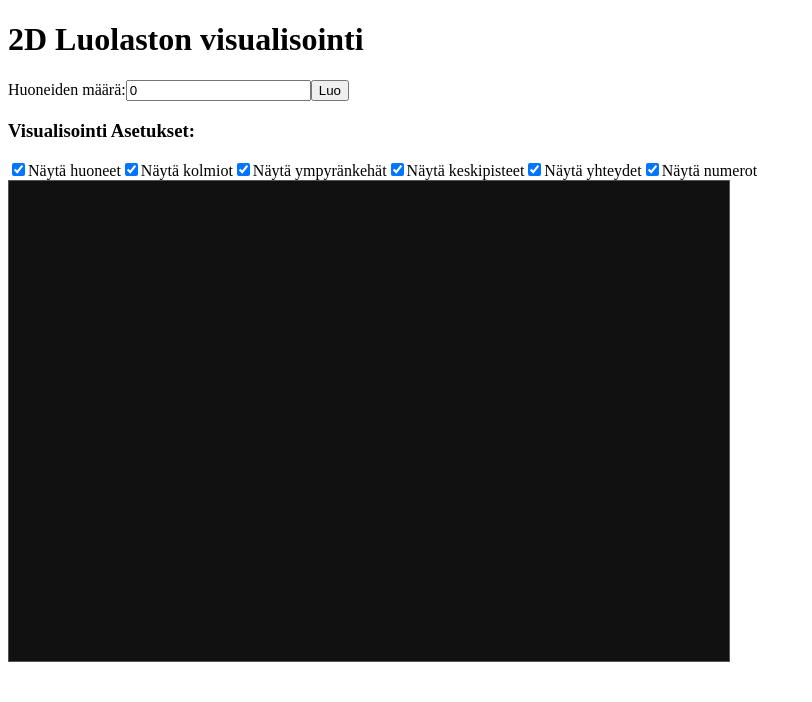
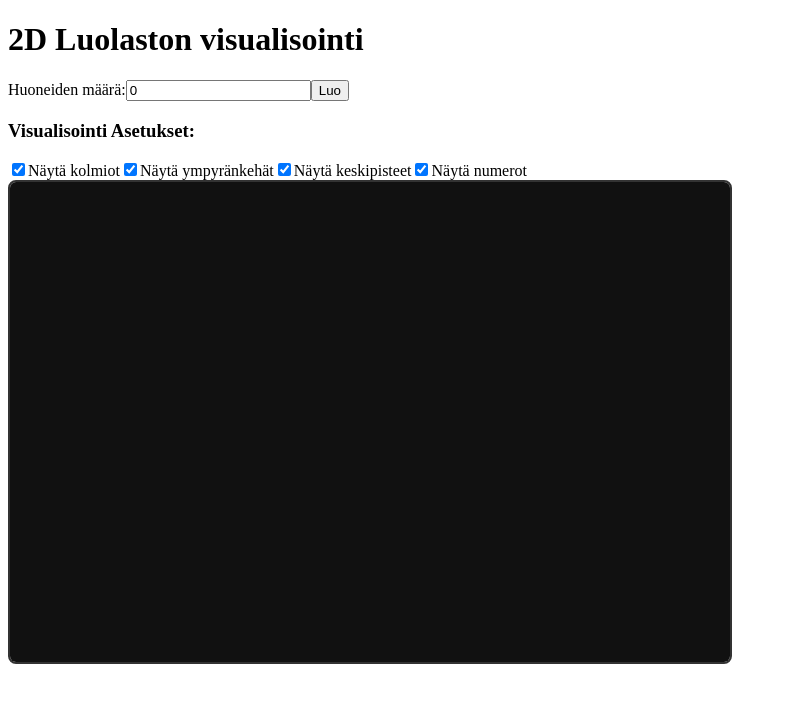
Before and after one commit to JuhoSiitonen/DungeonGenerator, a React (Vite) app in the folder dungeon-generator/: page / in a window 1280 px wide. Both pictures are taken after a click on the button "Luo". Shown: the top 702 px of the page, without its empty margins (0-812 px from the left). Built offline with nearby package versions, Linux system fonts and the light colour scheme.

Commit message:
visualizations to bowyer watson triangulation!

```diff
--- a/dungeon-generator/src/App.tsx
+++ b/dungeon-generator/src/App.tsx
@@ -1,7 +1,8 @@
 import { useState } from "react"
 import { DungeonMap }  from "./components/DungeonMap.tsx"
-import { createMapAndRooms, type DungeonMapMatrix } from "./components/dungeonMap"
+import { createMapAndRooms } from "./components/dungeonMap"
 import { VisualizationControls } from "./components/VisualizationControls.tsx"
+import type { DungeonMapMatrix } from "./components/types.ts"
 
 export interface RoomSpecifics {
   width: number,
@@ -15,11 +16,9 @@ function App() {
   const [roomCount, setRoomCount] = useState(0)
   const [roomSpecifics, setRoomSpecifics] = useState<RoomSpecifics[]>([])
    const [visualOptions, setVisualOptions] = useState({
-    showRooms: true,
     showTriangles: true,
     showCircumcircles: true,
     showRoomCenters: true,
-    showConnections: true,
     showRoomNumbers: true
   })
 
@@ -46,7 +45,7 @@ function App() {
         </form>
       <VisualizationControls options={visualOptions} onChange={handleVisualOptionChange} />
       {map.length > 0 &&
-      <DungeonMap dungeon={map} tileSize={12} roomSpecifics={roomSpecifics}/>
+      <DungeonMap dungeon={map} tileSize={12} roomSpecifics={roomSpecifics} visualOptions={visualOptions}/>
      }
     </div>
   )
--- a/dungeon-generator/src/components/DungeonMap.tsx
+++ b/dungeon-generator/src/components/DungeonMap.tsx
@@ -1,15 +1,9 @@
 import { useEffect, useRef } from 'react'
-import type { DungeonMapMatrix } from './dungeonMap'
-import type { RoomSpecifics } from '../App'
-import { circumCircleCalculator } from './algorithms/helpers'
+import { delaunayTriangulation } from './algorithms/delaunayTriangulation'
+import type { DungeonMapProps } from './types'
 
-type Props = {
-  dungeon: DungeonMapMatrix
-  tileSize?: number
-  roomSpecifics?: RoomSpecifics[]
-}
 
-export const DungeonMap = ({ dungeon, tileSize = 10, roomSpecifics }: Props): JSX.Element => {
+export const DungeonMap = ({ dungeon, tileSize = 10, roomSpecifics, visualOptions }: DungeonMapProps): JSX.Element => {
   const canvasRef = useRef<HTMLCanvasElement>(null)
 
   useEffect(() => {
@@ -21,6 +15,7 @@ export const DungeonMap = ({ dungeon, tileSize = 10, roomSpecifics }: Props): JS
 
     ctx.clearRect(0, 0, canvas.width, canvas.height)
 
+    // 1. Piirrä luolasto pohja
       dungeon.forEach((row, y) => {
         row.forEach((tile, x) => {
           switch (tile) {
@@ -38,26 +33,41 @@ export const DungeonMap = ({ dungeon, tileSize = 10, roomSpecifics }: Props): JS
         })
       })
 
-    console.log(roomSpecifics)
 
-    if (roomSpecifics && roomSpecifics.length >= 3) {
-    for (let i = 0; i < roomSpecifics.length - 2; i++) {
-      const p1 = roomSpecifics[i]
-      const p2 = roomSpecifics[i + 1]
-      const p3 = roomSpecifics[i + 2]
+    if (roomSpecifics.length > 3) {
+      const triangles = delaunayTriangulation(roomSpecifics)
 
-      // eslint-disable-next-line @typescript-eslint/no-unused-vars
-      const canvasHeight = dungeon.length
-      const circle = circumCircleCalculator(
-        { x: p1.xCenter, y:  p1.yCenter },
-        { x: p2.xCenter, y:  p2.yCenter },
-        { x: p3.xCenter, y:  p3.yCenter }
-      )
-      console.log('Drawing circle at:', circle.center.x, circle.center.y, 'radius:', circle.radius)
+      // 2. Piirrä kolmioiden reunat
+      if (visualOptions.showTriangles) {
+        ctx.strokeStyle = '#FFD700' // Kulta
+        ctx.lineWidth = 3
+        triangles.forEach((triangle, index) => {
+          ctx.beginPath()
+          ctx.moveTo(triangle.coordinates[0].x * tileSize, triangle.coordinates[0].y * tileSize)
+          ctx.lineTo(triangle.coordinates[1].x * tileSize, triangle.coordinates[1].y * tileSize)
+          ctx.lineTo(triangle.coordinates[2].x * tileSize, triangle.coordinates[2].y * tileSize)
+          ctx.closePath()
+          ctx.stroke()
 
+          // Kolmion numero keskelle
+          if (visualOptions.showRoomNumbers) {
+            const centerX = (triangle.coordinates[0].x + triangle.coordinates[1].x + triangle.coordinates[2].x) / 3 * tileSize
+            const centerY = (triangle.coordinates[0].y + triangle.coordinates[1].y + triangle.coordinates[2].y) / 3 * tileSize
+            ctx.fillStyle = 'yellow'
+            ctx.font = '14px Arial'
+            ctx.textAlign = 'center'
+            ctx.fillText(`T${index + 1}`, centerX, centerY)
+          }
+        })
+      }
+
+      // 3. Piirrä ympyränkehät
+      if (visualOptions.showCircumcircles) {
+        ctx.strokeStyle = '#FF4444' // Punainen
+        ctx.lineWidth = 2
+        triangles.forEach((triangle) => {
+          const circle = triangle.circumcircle
           ctx.beginPath()
-      ctx.strokeStyle = 'red'
-      ctx.lineWidth = 1
           ctx.arc(
           circle.center.x * tileSize,
           circle.center.y * tileSize,
@@ -66,16 +76,48 @@ export const DungeonMap = ({ dungeon, tileSize = 10, roomSpecifics }: Props): JS
           2 * Math.PI
           )
           ctx.stroke()
+
+          // Ympyrän keskipiste
+          ctx.fillStyle = '#FF4444'
+          ctx.beginPath()
+          ctx.arc(circle.center.x * tileSize, circle.center.y * tileSize, 3, 0, 2 * Math.PI)
+          ctx.fill()
+
+        })
       }
+
     }
-    }, [dungeon, tileSize, roomSpecifics])
+
+    // 4. Piirrä huoneiden keskipisteet ja numerot
+    if (visualOptions.showRoomCenters) {
+      roomSpecifics.forEach((room, index) => {
+        // Piste
+        ctx.fillStyle = 'white'
+        ctx.beginPath()
+        ctx.arc(room.xCenter * tileSize, room.yCenter * tileSize, 7, 0, 2 * Math.PI)
+        ctx.fill()
+        ctx.strokeStyle = 'black'
+        ctx.lineWidth = 2
+        ctx.stroke()
+
+        // Numero
+        if (visualOptions.showRoomNumbers) {
+          ctx.fillStyle = 'black'
+          ctx.font = 'bold 12px Arial'
+          ctx.textAlign = 'center'
+          ctx.fillText(`${index + 1}`, room.xCenter * tileSize, room.yCenter * tileSize + 4)
+        }
+      })
+    }
+
+  }, [dungeon, roomSpecifics, tileSize, visualOptions])
 
   return (
     <canvas
       ref={canvasRef}
-      width={dungeon[0].length * tileSize}
-      height={dungeon.length * tileSize}
-      style={{ border: '1px solid #555' }}
+      width={dungeon[0]?.length * tileSize || 600}
+      height={dungeon.length * tileSize || 400}
+      style={{ border: '2px solid #333', borderRadius: '8px' }}
     />
   )
 }
--- a/dungeon-generator/src/components/VisualizationControls.tsx
+++ b/dungeon-generator/src/components/VisualizationControls.tsx
@@ -2,31 +2,27 @@
 
 export const VisualizationControls = ({ options, onChange }: {
   options: {
-    showRooms: boolean
     showTriangles: boolean
     showCircumcircles: boolean
     showRoomCenters: boolean
-    showConnections: boolean
     showRoomNumbers: boolean
   }
   onChange: (key: string, value: boolean) => void
 }) => (
-  <div className="p-4 bg-gray-100 rounded-lg mb-4">
-    <h3 className="font-bold mb-2">Visualisointi Asetukset:</h3>
-    <div className="grid grid-cols-2 gap-2">
+  <div>
+    <h3>Visualisointi Asetukset:</h3>
+    <div>
       {Object.entries(options).map(([key, value]) => (
-        <label key={key} className="flex items-center space-x-2">
+        <label key={key}>
           <input
             type="checkbox"
             checked={value}
             onChange={(e) => onChange(key, e.target.checked)}
           />
-          <span className="text-sm">
-            {key === 'showRooms' && 'Näytä huoneet'}
+          <span>
             {key === 'showTriangles' && 'Näytä kolmiot'}
             {key === 'showCircumcircles' && 'Näytä ympyränkehät'}
             {key === 'showRoomCenters' && 'Näytä keskipisteet'}
-            {key === 'showConnections' && 'Näytä yhteydet'}
             {key === 'showRoomNumbers' && 'Näytä numerot'}
           </span>
         </label>
--- a/dungeon-generator/src/components/dungeonMap.ts
+++ b/dungeon-generator/src/components/dungeonMap.ts
@@ -1,9 +1,7 @@
 import type { RoomSpecifics } from "../App"
 import seedrandom from 'seedrandom'
+import type { DungeonMapMatrix } from "./types"
 
-export type Tile = 'empty' | 'room' | 'corridor'
-
-export type DungeonMapMatrix = Tile[][]
 
 export function createEmptyMap(width: number, height: number): DungeonMapMatrix {
   return Array.from({ length: height }, () =>
```
Lines whose indentation alone changed are shown as unchanged.
